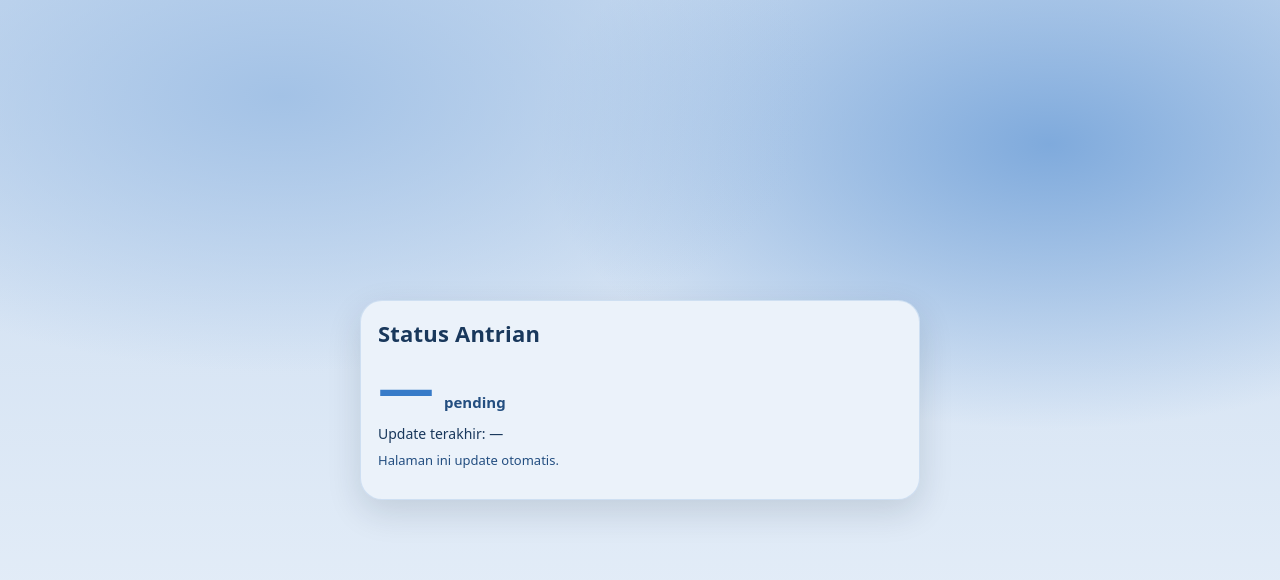
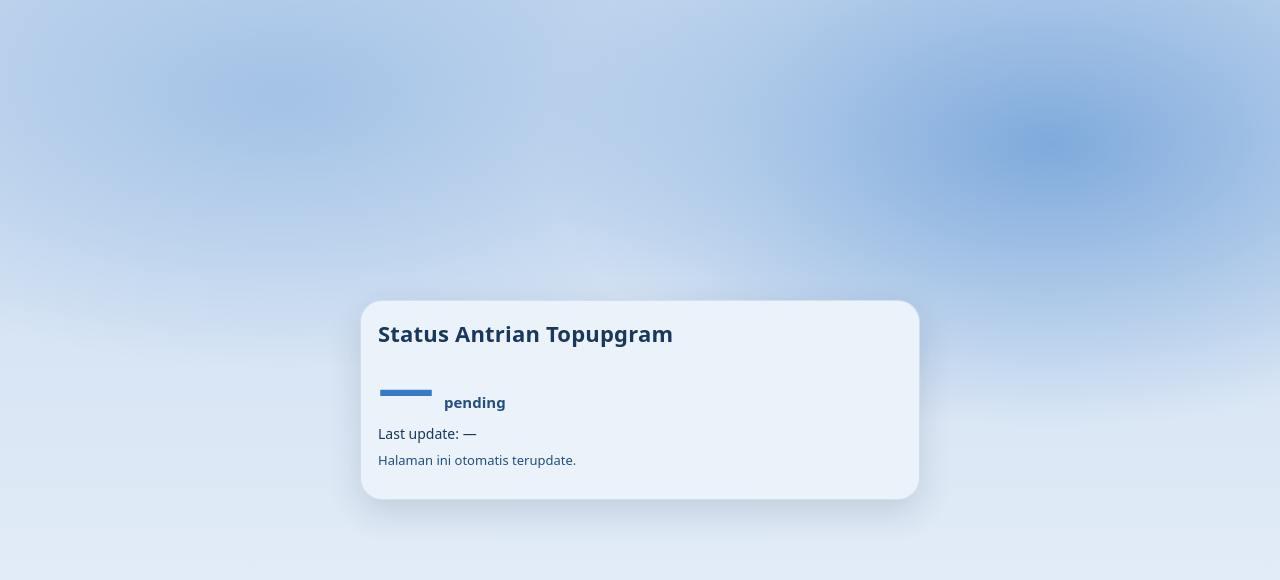
Before and after one commit to strbsecret911/inidjsntriannyatpgmanual, a plain HTML site: page index.html in a window 1280 px wide. Drawn offline with Linux system fonts and the light colour scheme; no server answers.

Commit message:
Update index.html

```diff
--- a/index.html
+++ b/index.html
@@ -9,7 +9,7 @@
 <body>
   <div class="page">
   <main class="card">
-    <h1>Status Antrian</h1>
+    <h1>Status Antrian Topupgram</h1>
 
     <div class="big">
       <span id="pendingCount">—</span>
@@ -17,11 +17,11 @@
     </div>
 
     <p class="sub">
-      Update terakhir: <span id="updatedAt">—</span>
+      Last update: <span id="updatedAt">—</span>
     </p>
 
     <p class="hint">
-      Halaman ini update otomatis.
+      Halaman ini otomatis terupdate.
     </p>
   </main>
 
```
